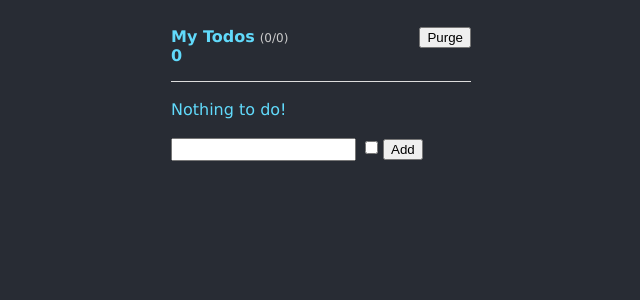
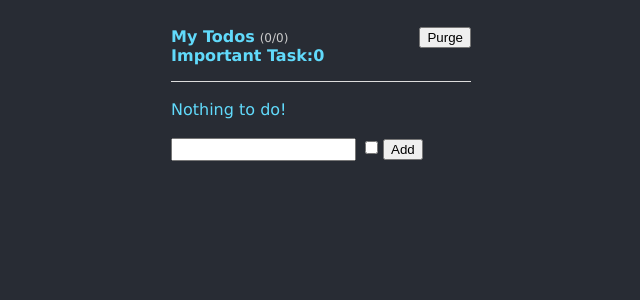
Before and after one commit to takatakunishi/reactTodo, a React (Create React App) app: page / in a window 1280 px wide. Shown: the top 300 px of the page, without its empty margins (319-959 px from the left). Built offline with nearby package versions, Linux system fonts and the light colour scheme.

Commit message:
[add]  create importance function

```diff
--- a/src/App.js
+++ b/src/App.js
@@ -61,14 +61,14 @@ function TodoHeader(props) {
     return !todo.isDone;
   });
   const importance = props.todos.filter(todo => {
-    return todo.isImp === 'important!';
+    return todo.isImp == true;
   });
   return (
     <h1>
       <button onClick={props.purge}>Purge</button>
       My Todos
       <span>({remaining.length}/{props.todos.length})</span>
-      <div className="NImportant">{importance.length}</div>
+      <div className="NImportant">Important Task:{importance.length}</div>
     </h1>
   );
 }
@@ -110,7 +110,7 @@ function TodoForm(props) {
   return (
     <form onSubmit={props.addTodo}>
       <input type="text" name="titleName" value={props.item} onChange={props.updateItem} />
-      <input type="checkbox" name="TF" value='important!' onChange={props.updateItem} />
+      <input type="checkbox" name="TF" value='important!' onChange={props.updateItem} checked={props.isImp} />
       <input type="submit" value="Add" />
     </form>
   );
@@ -125,7 +125,8 @@ class App extends React.Component {
     super();
     this.state = {
       todos: todos,
-      item: ''
+      item: '',
+      isImp: false
     };
     this.checkTodo = this.checkTodo.bind(this);
     this.deleteTodo = this.deleteTodo.bind(this);
@@ -154,7 +155,7 @@ class App extends React.Component {
     if (this.state.item.trim() === '') {
       return;
     }
-
+    console.log('add' + this.state.isImp);
     const item = {
       id: getUniqueId(),
       title: this.state.item,
@@ -167,7 +168,7 @@ class App extends React.Component {
     this.setState({
       todos: todos,
       item: '',
-      isImp: ''
+      isImp: false
     });
   }
 
@@ -187,7 +188,13 @@ class App extends React.Component {
 
   checkTodo(todo) {
     const todos = this.state.todos.map(todo => {
-      return { id: todo.id, title: todo.title, isDone: todo.isDone };
+      console.log('check' + todo.isImp);
+      return {
+        id: todo.id,
+        title: todo.title,
+        isDone: todo.isDone,
+        isImp: todo.isImp
+      };
     });
 
     const pos = this.state.todos.map(todo => {
@@ -210,8 +217,9 @@ class App extends React.Component {
         });
         break;
       case 'TF':
+        console.log('up' + e.target.checked);
         this.setState({
-          isImp: e.target.value
+          isImp: e.target.checked
         });
         break;
       default:
```
